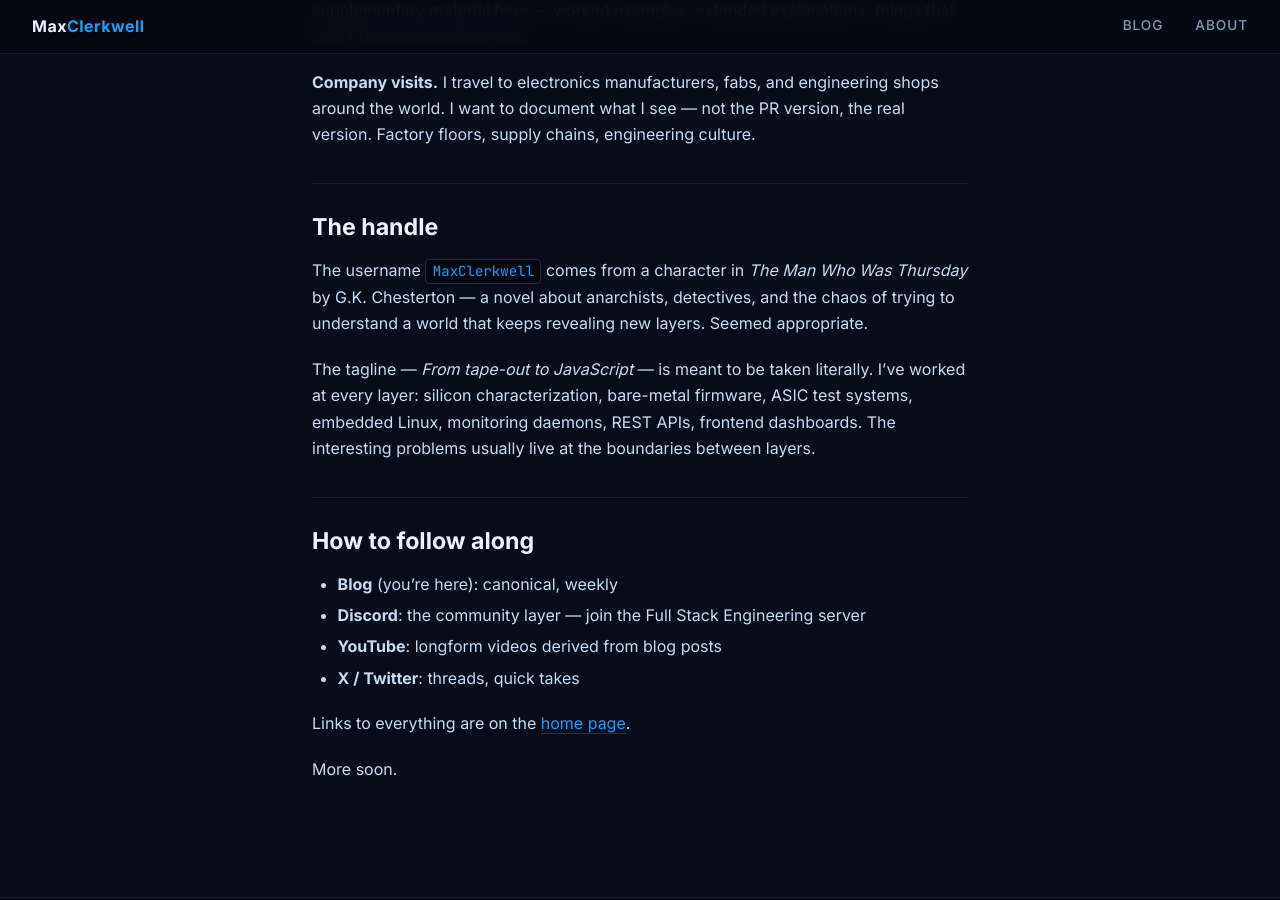
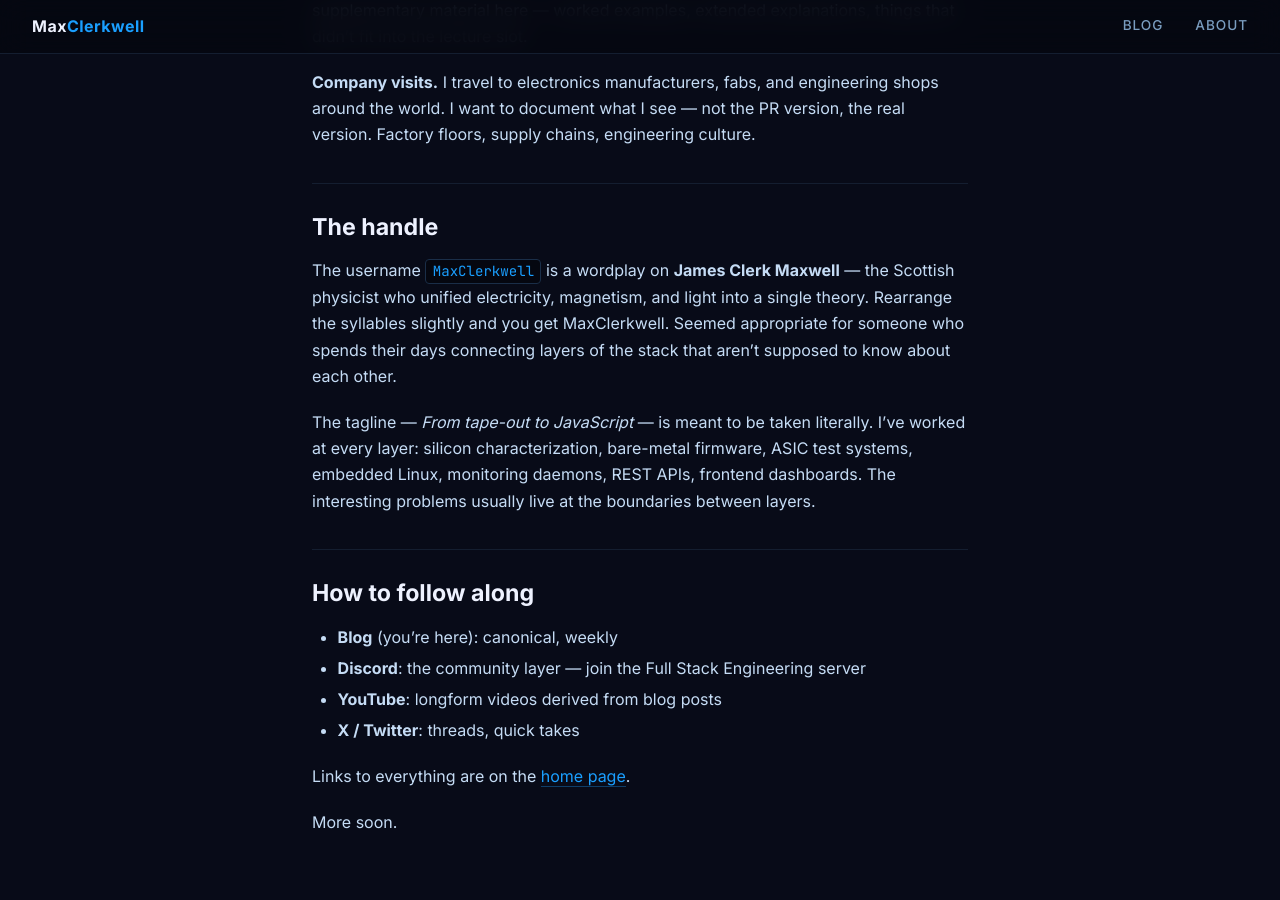
Before and after one commit to MaxClerkwell/maxclerkwell.github.io, a Jekyll site: the page built from posts/getting-started/index.md, in a window 1280 px wide and 900 px high, scrolled down 1074 px. Built offline with Jekyll 4.4.1, drawn with Linux system fonts in a browser that asks for light colours.

Commit message:
Fix username origin: MaxClerkwell is a wordplay on James Clerk Maxwell
Co-Authored-By: Claude Sonnet 4.6 <noreply@anthropic.com>

```diff
--- a/posts/getting-started/index.md
+++ b/posts/getting-started/index.md
@@ -27,7 +27,7 @@ Three pillars, based on where I actually spend my time:
 
 ## The handle
 
-The username `MaxClerkwell` comes from a character in *The Man Who Was Thursday* by G.K. Chesterton — a novel about anarchists, detectives, and the chaos of trying to understand a world that keeps revealing new layers. Seemed appropriate.
+The username `MaxClerkwell` is a wordplay on **James Clerk Maxwell** — the Scottish physicist who unified electricity, magnetism, and light into a single theory. Rearrange the syllables slightly and you get MaxClerkwell. Seemed appropriate for someone who spends their days connecting layers of the stack that aren't supposed to know about each other.
 
 The tagline — *From tape-out to JavaScript* — is meant to be taken literally. I've worked at every layer: silicon characterization, bare-metal firmware, ASIC test systems, embedded Linux, monitoring daemons, REST APIs, frontend dashboards. The interesting problems usually live at the boundaries between layers.
 
```
